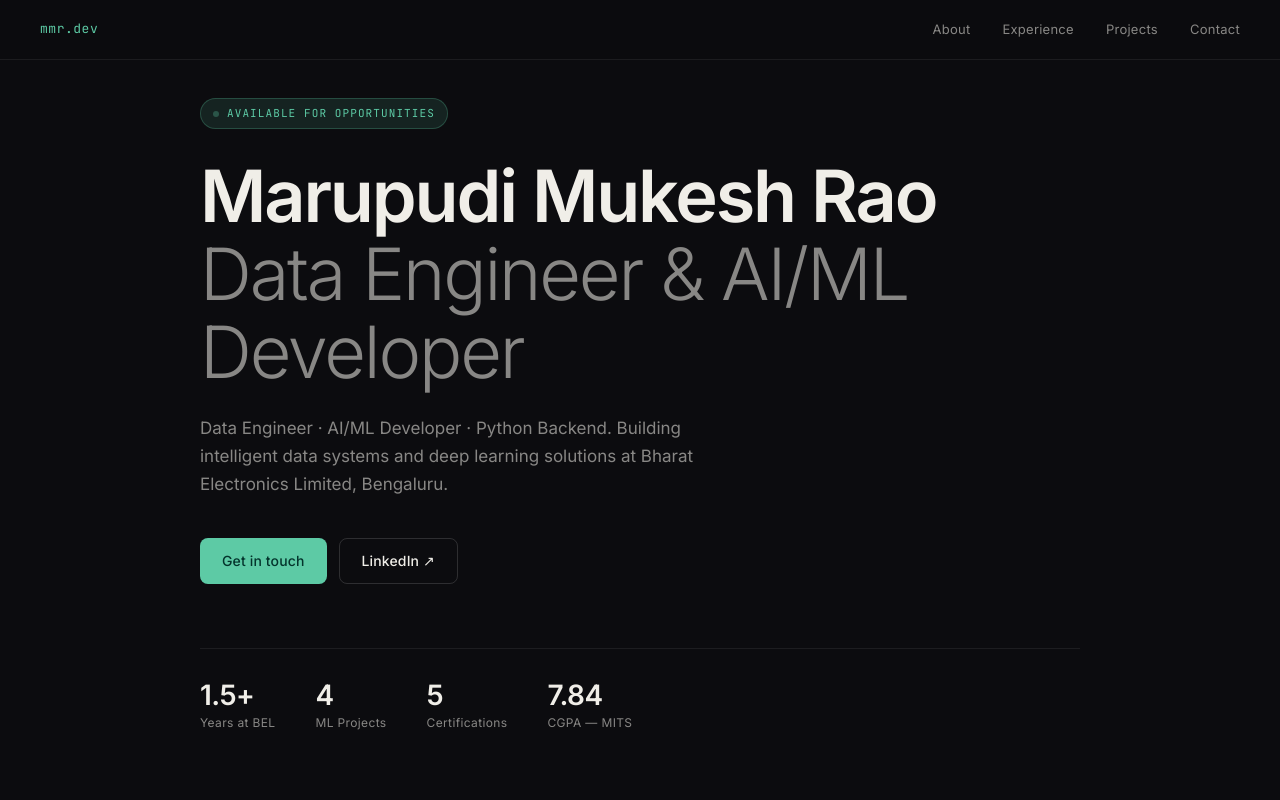
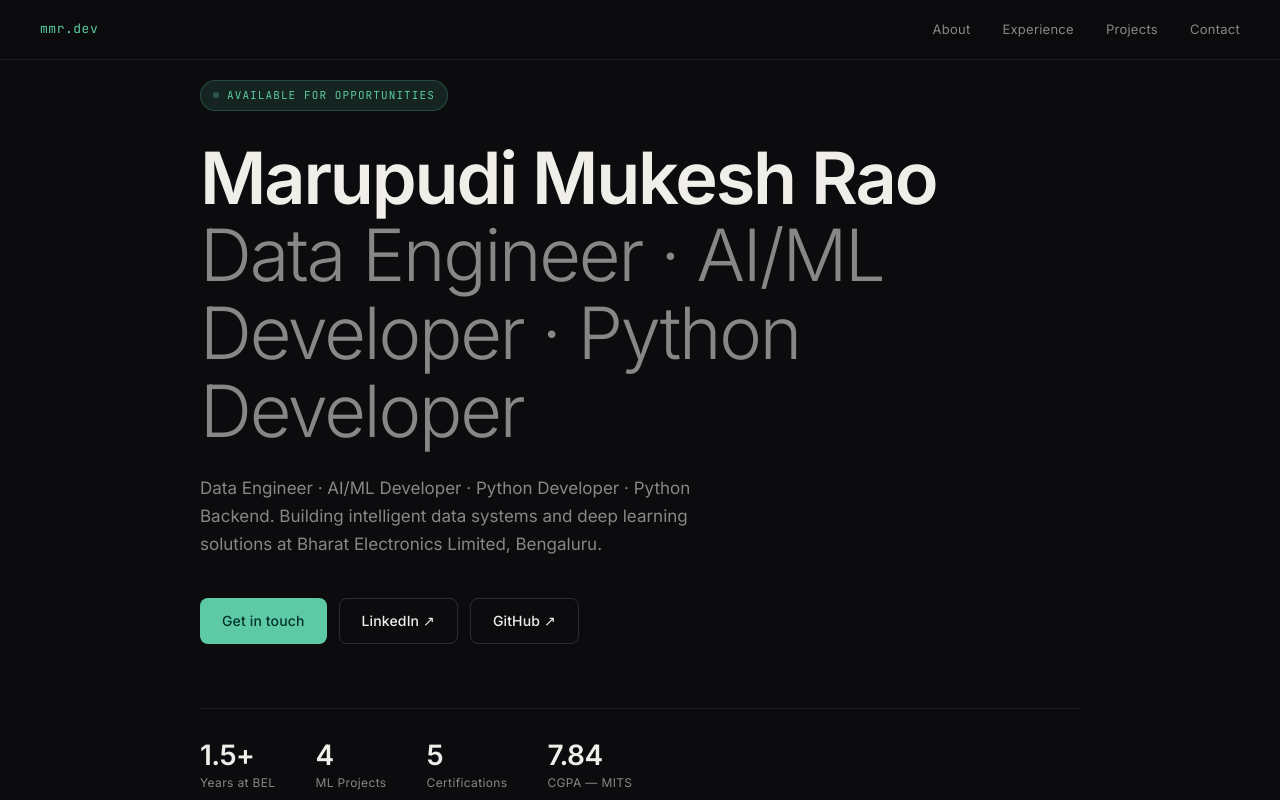
Before and after one commit to Mukeshraomarupudi/Mukesh-protofolio, a website: page public/index.html in a window 1280 px wide. Shown: the top 800 px of the page. Drawn offline with Linux system fonts and the light colour scheme.

Commit message:
Add Python Developer to roles and GitHub link to hero section

```diff
--- a/public/index.html
+++ b/public/index.html
@@ -395,14 +395,15 @@
     <div class="hero-tag">Available for opportunities</div>
     <h1>
       Marupudi Mukesh Rao<br>
-      <span class="dim">Data Engineer & AI/ML Developer</span>
+      <span class="dim">Data Engineer · AI/ML Developer · Python Developer</span>
     </h1>
     <p class="hero-sub">
-      Data Engineer · AI/ML Developer · Python Backend. Building intelligent data systems and deep learning solutions at Bharat Electronics Limited, Bengaluru.
+      Data Engineer · AI/ML Developer · Python Developer · Python Backend. Building intelligent data systems and deep learning solutions at Bharat Electronics Limited, Bengaluru.
     </p>
     <div class="hero-ctas">
       <a href="mailto:mmukeshrao71@gmail.com" class="btn btn-primary">Get in touch</a>
       <a href="https://www.linkedin.com/in/mukesh-raomarupudi-b54950251" target="_blank" class="btn btn-ghost">LinkedIn ↗</a>
+      <a href="https://github.com/Mukeshraomarupudi" target="_blank" class="btn btn-ghost">GitHub ↗</a>
     </div>
     <div class="hero-stats">
       <div class="stat-item">
```
